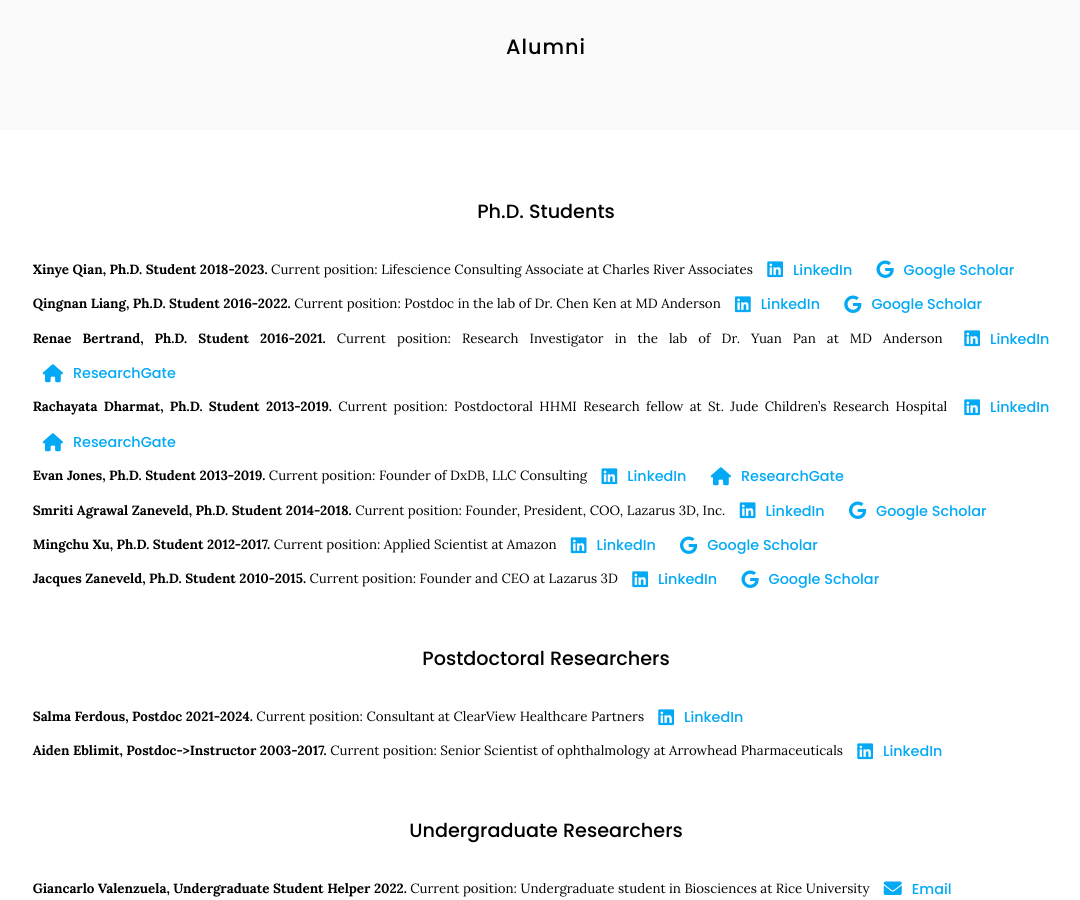
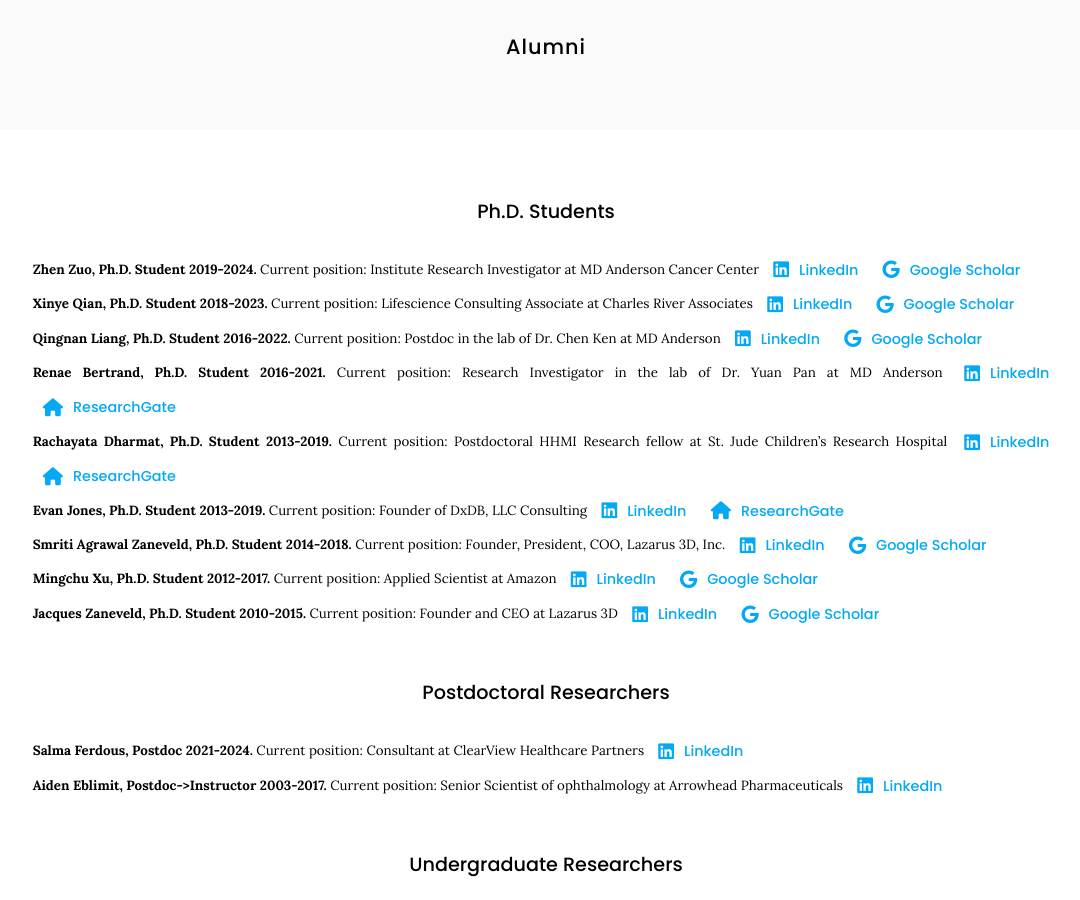
Before and after one commit to RCHENLAB/rchenlab.github.io, a Jekyll site: the page built from team/index.md, in a window 1280 px wide and 900 px high, scrolled down 2170 px. Shown: the whole window, without its empty margins (94-1174 px from the left). Built offline with Jekyll 4.4.1, drawn with Linux system fonts in a browser that asks for light colours.

Commit message:
Update index.md

```diff
--- a/team/index.md
+++ b/team/index.md
@@ -86,6 +86,23 @@ Our lab is made up of a highly engaged and collaborative team of researchers. We
 
 {% include section.html %}
 ### Ph.D. Students
+<small><b>Zhen Zuo, Ph.D. Student 2019-2024.</b> Current position: Institute Research Investigator at MD Anderson Cancer Center</small>
+{%
+  include link.html
+  type="linkedin"
+  icon=""
+  text="LinkedIn"
+  tooltip=""
+  link="zhenzuo2"
+%}
+{%
+  include link.html
+  type="google-scholar"
+  icon=""
+  text="Google Scholar"
+  tooltip=""
+  link="-rqTG20AAAAJ"
+%}<br>
 <small><b>Xinye Qian, Ph.D. Student 2018-2023.</b> Current position: Lifescience Consulting Associate at Charles River Associates</small>
 {%
   include link.html
```
